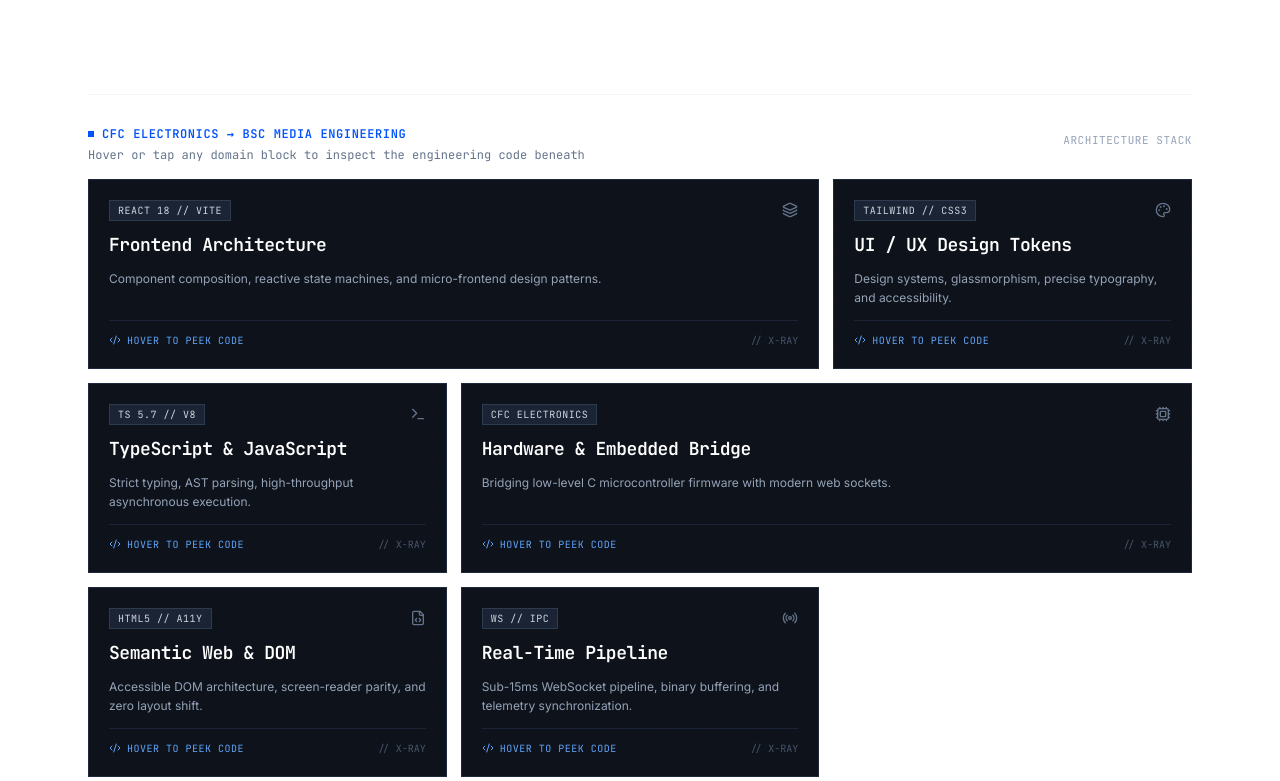
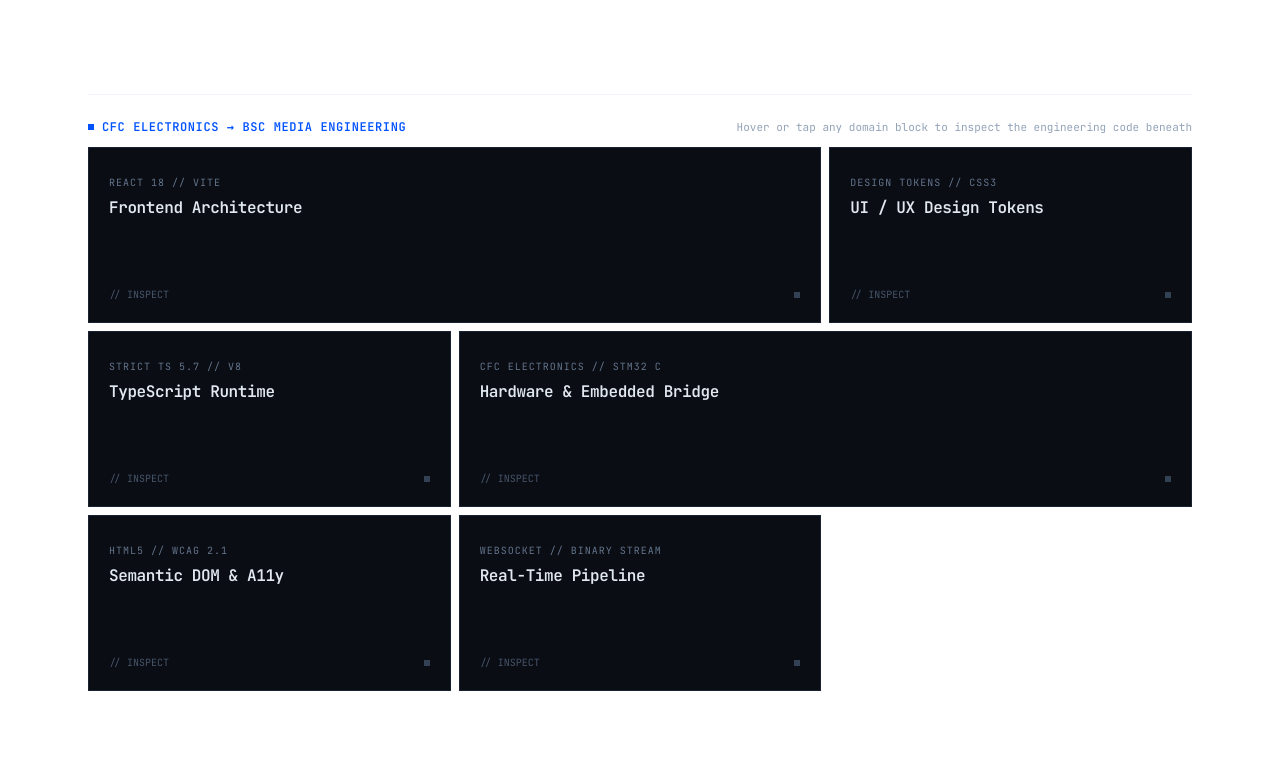
Before and after one commit to KingJamesGOAT/steve-benjamin-portfolio, a React (Vite) app: page / in a window 1280 px wide. Shown: the part 859-1640 px from the top of the page. Built offline with nearby package versions, Linux system fonts and the light colour scheme.

Commit message:
feat: minimal bento grid with candlelight spotlight circumference and zero layout shift

```diff
--- a/src/components/features/TechBentoGrid.tsx
+++ b/src/components/features/TechBentoGrid.tsx
@@ -1,53 +1,125 @@
 import React, { useState } from 'react';
 import { useTranslation } from 'react-i18next';
-import { Layers, Palette, Terminal, Cpu, FileCode, Radio, Code2, CheckCircle2 } from 'lucide-react';
 
 interface BentoTile {
   id: string;
-  badge: string;
-  icon: React.ComponentType<{ className?: string }>;
   colSpan: string;
   titleEn: string;
   titleFr: string;
-  descEn: string;
-  descFr: string;
-  fileBreadcrumb: string;
-  statusText: string;
+  tag: string;
   codeSnippet: React.ReactNode;
 }
+
+const BentoTileCard: React.FC<{ tile: BentoTile; isFrench: boolean }> = ({ tile, isFrench }) => {
+  const [pos, setPos] = useState<{ x: number; y: number; active: boolean }>({
+    x: -999,
+    y: -999,
+    active: false,
+  });
+
+  const handleMouseMove = (e: React.MouseEvent<HTMLDivElement>) => {
+    const rect = e.currentTarget.getBoundingClientRect();
+    setPos({
+      x: e.clientX - rect.left,
+      y: e.clientY - rect.top,
+      active: true,
+    });
+  };
+
+  const handleTouchMove = (e: React.TouchEvent<HTMLDivElement>) => {
+    if (e.touches[0]) {
+      const rect = e.currentTarget.getBoundingClientRect();
+      setPos({
+        x: e.touches[0].clientX - rect.left,
+        y: e.touches[0].clientY - rect.top,
+        active: true,
+      });
+    }
+  };
+
+  const handleLeave = () => {
+    setPos((prev) => ({ ...prev, active: false }));
+  };
+
+  return (
+    <div
+      onMouseMove={handleMouseMove}
+      onTouchMove={handleTouchMove}
+      onMouseLeave={handleLeave}
+      onTouchEnd={handleLeave}
+      className={`relative ${tile.colSpan} h-40 sm:h-44 border border-slate-800/80 bg-[#0A0D14] overflow-hidden select-none rounded-none cursor-crosshair`}
+      style={{ touchAction: 'pan-y' }}
+    >
+      {/* 1. DIM SURFACE LAYER (MINIMALIST & CLEAN) */}
+      <div className="absolute inset-0 p-5 flex flex-col justify-between z-10 pointer-events-none">
+        <div className="space-y-1">
+          <span className="text-[10px] font-mono uppercase tracking-widest text-slate-500">
+            {tile.tag}
+          </span>
+          <h3 className="text-sm sm:text-base font-bold font-mono tracking-tight text-slate-200">
+            {isFrench ? tile.titleFr : tile.titleEn}
+          </h3>
+        </div>
+
+        <div className="flex items-center justify-between text-[10px] font-mono text-slate-600">
+          <span>// INSPECT</span>
+          <span className="w-1.5 h-1.5 bg-slate-700 rounded-none inline-block" />
+        </div>
+      </div>
+
+      {/* 2. ILLUMINATED CODE LAYER (MASKED BY MOUSE SPOTLIGHT) */}
+      <div
+        className="absolute inset-0 p-5 z-20 flex flex-col justify-center bg-[#070A0F] font-mono text-xs pointer-events-none transition-opacity duration-150"
+        style={{
+          opacity: pos.active ? 1 : 0,
+          WebkitMaskImage: `radial-gradient(circle 80px at ${pos.x}px ${pos.y}px, black 40px, transparent 80px)`,
+          maskImage: `radial-gradient(circle 80px at ${pos.x}px ${pos.y}px, black 40px, transparent 80px)`,
+        }}
+      >
+        <div className="text-[11px] leading-relaxed text-slate-200">
+          {tile.codeSnippet}
+        </div>
+      </div>
+
+      {/* 3. LIGHT CIRCLE CIRCUMFERENCE (CANDLE / SPOTLIGHT RING) */}
+      {pos.active && (
+        <div
+          className="absolute z-30 pointer-events-none -translate-x-1/2 -translate-y-1/2 rounded-full border border-blue-500/70 shadow-[0_0_16px_rgba(0,82,255,0.45)] transition-opacity duration-100"
+          style={{
+            left: `${pos.x}px`,
+            top: `${pos.y}px`,
+            width: '160px',
+            height: '160px',
+          }}
+        />
+      )}
+    </div>
+  );
+};
 
 export const TechBentoGrid: React.FC = () => {
   const { t, i18n } = useTranslation();
   const isFrench = i18n.language?.startsWith('fr');
-  const [activeTile, setActiveTile] = useState<string | null>(null);
 
   const tiles: BentoTile[] = [
     {
       id: 'frontend',
-      badge: 'REACT 18 // VITE',
-      icon: Layers,
       colSpan: 'md:col-span-2',
       titleEn: 'Frontend Architecture',
       titleFr: 'Architecture Frontend',
-      descEn: 'Component composition, reactive state machines, and micro-frontend design patterns.',
-      descFr: 'Composition de composants, machines à états réactives et patrons de micro-frontend.',
-      fileBreadcrumb: 'src/core/EngineCanvas.tsx',
-      statusText: 'COMPILE: PASS // 60 FPS',
+      tag: 'React 18 // Vite',
       codeSnippet: (
-        <div className="space-y-1 font-mono text-[11px] leading-relaxed">
-          <div className="text-slate-500">// Reactive telemetry canvas engine</div>
+        <div className="space-y-1">
+          <div className="text-slate-500">// Reactive telemetry canvas</div>
           <div>
             <span className="text-[#38BDF8]">export const</span>{' '}
-            <span className="text-[#F59E0B]">EngineCore</span>: <span className="text-[#A78BFA]">React.FC</span> = () =&gt; {'{'}
+            <span className="text-[#F59E0B]">EngineCore</span> = () =&gt; {'{'}
           </div>
           <div className="pl-4">
-            <span className="text-[#38BDF8]">const</span> {'{'} <span className="text-slate-200">stream</span> {'}'} ={' '}
-            <span className="text-[#60A5FA]">useTelemetryStream</span>();
+            <span className="text-[#38BDF8]">const</span> {'{'} stream {'}'} = <span className="text-[#60A5FA]">useStream</span>();
           </div>
           <div className="pl-4">
-            <span className="text-[#38BDF8]">return</span> &lt;<span className="text-[#38BDF8]">Canvas</span>{' '}
-            <span className="text-slate-300">data</span>={'{'}<span className="text-slate-200">stream</span>{'}'}{' '}
-            <span className="text-slate-300">fps</span>={<span className="text-[#F43F5E]">60</span>} /&gt;;
+            <span className="text-[#38BDF8]">return</span> &lt;<span className="text-[#38BDF8]">Canvas</span> data={'{'}stream{'}'} /&gt;;
           </div>
           <div>{'}'};</div>
         </div>
@@ -55,17 +127,12 @@ export const TechBentoGrid: React.FC = () => {
     },
     {
       id: 'ui-ux',
-      badge: 'TAILWIND // CSS3',
-      icon: Palette,
       colSpan: 'md:col-span-1',
       titleEn: 'UI / UX Design Tokens',
       titleFr: 'Systèmes UI & UX',
-      descEn: 'Design systems, glassmorphism, precise typography, and accessibility.',
-      descFr: 'Systèmes de design, glassmorphisme, typographie rigoureuse et accessibilité.',
-      fileBreadcrumb: 'src/tokens/fintech.css',
-      statusText: 'TOKENS: SYNCED // WCAG AAA',
+      tag: 'Design Tokens // CSS3',
       codeSnippet: (
-        <div className="space-y-1 font-mono text-[11px] leading-relaxed">
+        <div className="space-y-1">
           <div className="text-slate-500">/* Institutional token scale */</div>
           <div>
             <span className="text-[#38BDF8]">:root</span> {'{'}
@@ -74,10 +141,7 @@ export const TechBentoGrid: React.FC = () => {
             <span className="text-[#60A5FA]">--electric</span>: <span className="text-[#34D399]">#0052FF</span>;
           </div>
           <div className="pl-4">
-            <span className="text-[#60A5FA]">--surface-dark</span>: <span className="text-[#34D399]">#0B0E14</span>;
-          </div>
-          <div className="pl-4">
-            <span className="text-[#60A5FA]">--radius-sharp</span>: <span className="text-[#F43F5E]">0px</span>;
+            <span className="text-[#60A5FA]">--surface</span>: <span className="text-[#34D399]">#0B0E14</span>;
           </div>
           <div>{'}'}</div>
         </div>
@@ -85,30 +149,22 @@ export const TechBentoGrid: React.FC = () => {
     },
     {
       id: 'javascript',
-      badge: 'TS 5.7 // V8',
-      icon: Terminal,
       colSpan: 'md:col-span-1',
-      titleEn: 'TypeScript & JavaScript',
-      titleFr: 'TypeScript & JavaScript',
-      descEn: 'Strict typing, AST parsing, high-throughput asynchronous execution.',
-      descFr: 'Typage strict, analyse AST et exécution asynchrone haute performance.',
-      fileBreadcrumb: 'src/types/telemetry.ts',
-      statusText: 'STRICT: TRUE // 0 ANY',
+      titleEn: 'TypeScript Runtime',
+      titleFr: 'Runtime TypeScript',
+      tag: 'Strict TS 5.7 // V8',
       codeSnippet: (
-        <div className="space-y-1 font-mono text-[11px] leading-relaxed">
-          <div className="text-slate-500">// Strict binary frame contract</div>
+        <div className="space-y-1">
+          <div className="text-slate-500">// Strict frame interface</div>
           <div>
             <span className="text-[#38BDF8]">interface</span>{' '}
-            <span className="text-[#F59E0B]">TelemetryPacket</span> {'{'}
+            <span className="text-[#F59E0B]">Packet</span> {'{'}
           </div>
           <div className="pl-4">
-            <span className="text-slate-300">timestamp</span>: <span className="text-[#A78BFA]">number</span>;
+            timestamp: <span className="text-[#A78BFA]">number</span>;
           </div>
           <div className="pl-4">
-            <span className="text-slate-300">latencyMs</span>: <span className="text-[#A78BFA]">number</span>;
-          </div>
-          <div className="pl-4">
-            <span className="text-slate-300">checksum</span>: <span className="text-[#A78BFA]">string</span>;
+            latencyMs: <span className="text-[#A78BFA]">number</span>;
           </div>
           <div>{'}'}</div>
         </div>
@@ -116,30 +172,22 @@ export const TechBentoGrid: React.FC = () => {
     },
     {
       id: 'hardware',
-      badge: 'CFC ELECTRONICS',
-      icon: Cpu,
       colSpan: 'md:col-span-2',
       titleEn: 'Hardware & Embedded Bridge',
       titleFr: 'Passerelle Hardware & Embarqué',
-      descEn: 'Bridging low-level C microcontroller firmware with modern web sockets.',
-      descFr: 'Liaison entre microcontrôleurs en C bas niveau et websockets applicatifs.',
-      fileBreadcrumb: 'firmware/stm32/usart_bridge.c',
-      statusText: 'BAUD: 115200 // DMA_ACTIVE',
+      tag: 'CFC Electronics // STM32 C',
       codeSnippet: (
-        <div className="space-y-1 font-mono text-[11px] leading-relaxed">
-          <div className="text-slate-500">// Low-latency hardware serial stream</div>
+        <div className="space-y-1">
+          <div className="text-slate-500">// Hardware serial telemetry</div>
           <div>
             <span className="text-[#38BDF8]">void</span>{' '}
             <span className="text-[#F59E0B]">USART_Bridge_Init</span>(<span className="text-[#A78BFA]">void</span>) {'{'}
           </div>
           <div className="pl-4">
-            <span className="text-slate-200">USART2-&gt;BRR</span> = <span className="text-[#F43F5E]">0x0116</span>; <span className="text-slate-500">// 115.2k</span>
+            USART2-&gt;BRR = <span className="text-[#F43F5E]">0x0116</span>; <span className="text-slate-500">// 115.2k</span>
           </div>
           <div className="pl-4">
-            <span className="text-slate-200">USART2-&gt;CR1</span> |= <span className="text-[#60A5FA]">USART_CR1_UE</span> | <span className="text-[#60A5FA]">USART_CR1_TE</span>;
-          </div>
-          <div className="pl-4">
-            <span className="text-slate-200">DMA1_Stream6-&gt;CR</span> |= <span className="text-[#60A5FA]">DMA_SxCR_EN</span>;
+            USART2-&gt;CR1 |= <span className="text-[#60A5FA]">USART_CR1_UE</span>;
           </div>
           <div>{'}'}</div>
         </div>
@@ -147,27 +195,18 @@ export const TechBentoGrid: React.FC = () => {
     },
     {
       id: 'semantic-html',
-      badge: 'HTML5 // A11Y',
-      icon: FileCode,
       colSpan: 'md:col-span-1',
-      titleEn: 'Semantic Web & DOM',
-      titleFr: 'Web Sémantique & DOM',
-      descEn: 'Accessible DOM architecture, screen-reader parity, and zero layout shift.',
-      descFr: 'Architecture DOM accessible, compatibilité lecteur d’écran et CLS nul.',
-      fileBreadcrumb: 'src/views/feed.html',
-      statusText: 'ARIA: VALIDATED // WCAG 2.1',
+      titleEn: 'Semantic DOM & A11y',
+      titleFr: 'DOM Sémantique & A11y',
+      tag: 'HTML5 // WCAG 2.1',
       codeSnippet: (
-        <div className="space-y-1 font-mono text-[11px] leading-relaxed">
-          <div className="text-slate-500">&lt;!-- Accessible institutional feed --&gt;</div>
+        <div className="space-y-1">
+          <div className="text-slate-500">&lt;!-- Accessible feed --&gt;</div>
           <div>
-            &lt;<span className="text-[#38BDF8]">article</span> <span className="text-slate-300">role</span>=<span className="text-[#34D399]">"feed"</span>{' '}
-            <span className="text-slate-300">aria-live</span>=<span className="text-[#34D399]">"polite"</span>&gt;
+            &lt;<span className="text-[#38BDF8]">article</span> <span className="text-slate-300">role</span>=<span className="text-[#34D399]">"feed"</span>&gt;
           </div>
           <div className="pl-4">
-            &lt;<span className="text-[#38BDF8]">header</span> <span className="text-slate-300">class</span>=<span className="text-[#34D399]">"hud-header"</span> /&gt;
-          </div>
-          <div className="pl-4">
-            &lt;<span className="text-[#38BDF8]">main</span> <span className="text-slate-300">id</span>=<span className="text-[#34D399]">"telemetry-stream"</span> /&gt;
+            &lt;<span className="text-[#38BDF8]">header</span> class=<span className="text-[#34D399]">"hud"</span> /&gt;
           </div>
           <div>&lt;/<span className="text-[#38BDF8]">article</span>&gt;</div>
         </div>
@@ -175,26 +214,21 @@ export const TechBentoGrid: React.FC = () => {
     },
     {
       id: 'network',
-      badge: 'WS // IPC',
-      icon: Radio,
       colSpan: 'md:col-span-1',
       titleEn: 'Real-Time Pipeline',
       titleFr: 'Pipeline Temps Réel',
-      descEn: 'Sub-15ms WebSocket pipeline, binary buffering, and telemetry synchronization.',
-      descFr: 'Pipeline WebSocket sous 15ms, tampons binaires et synchronisation télémétrique.',
-      fileBreadcrumb: 'src/services/socketClient.ts',
-      statusText: 'LATENCY: 12ms // WEBSOCKET_OPEN',
+      tag: 'WebSocket // Binary Stream',
       codeSnippet: (
-        <div className="space-y-1 font-mono text-[11px] leading-relaxed">
-          <div className="text-slate-500">// Low-latency real-time ingestion</div>
+        <div className="space-y-1">
+          <div className="text-slate-500">// Binary frame ingestion</div>
           <div>
-            <span className="text-slate-200">ws.onmessage</span> = (<span className="text-slate-300">e</span>: <span className="text-[#A78BFA]">MessageEvent</span>) =&gt; {'{'}
+            ws.onmessage = (<span className="text-slate-300">e</span>) =&gt; {'{'}
           </div>
           <div className="pl-4">
-            <span className="text-[#38BDF8]">const</span> <span className="text-slate-200">frame</span> = <span className="text-[#60A5FA]">decodeBuffer</span>(<span className="text-slate-300">e.data</span>);
+            <span className="text-[#38BDF8]">const</span> data = <span className="text-[#60A5FA]">decode</span>(e.data);
           </div>
           <div className="pl-4">
-            <span className="text-[#60A5FA]">dispatch</span>(<span className="text-[#F59E0B]">syncHardwareState</span>(<span className="text-slate-200">frame</span>));
+            <span className="text-[#60A5FA]">dispatch</span>(sync(data));
           </div>
           <div>{'}'};</div>
         </div>
@@ -203,121 +237,23 @@ export const TechBentoGrid: React.FC = () => {
   ];
 
   return (
-    <div className="space-y-4 pt-6 border-t border-slate-100">
-      {/* Header */}
-      <div className="flex flex-col sm:flex-row sm:items-center justify-between gap-2">
-        <div className="space-y-1">
-          <div className="inline-flex items-center space-x-2 text-xs font-mono font-semibold uppercase tracking-wider text-electric">
-            <span className="w-1.5 h-1.5 bg-electric rounded-none inline-block" />
-            <span>{t('home.bento.badge')}</span>
-          </div>
-          <p className="text-xs text-slate-500 font-mono">
-            {t('home.bento.hint')}
-          </p>
+    <div className="space-y-3 pt-6 border-t border-slate-100">
+      {/* Minimal Header */}
+      <div className="flex flex-col sm:flex-row sm:items-center justify-between gap-1.5">
+        <div className="inline-flex items-center space-x-2 text-xs font-mono font-semibold uppercase tracking-wider text-electric">
+          <span className="w-1.5 h-1.5 bg-electric rounded-none inline-block" />
+          <span>{t('home.bento.badge')}</span>
         </div>
-        <span className="text-[11px] font-mono text-slate-400 uppercase tracking-wider">
-          {t('home.bento.tag')}
+        <span className="text-[11px] font-mono text-slate-400">
+          {t('home.bento.hint')}
         </span>
       </div>
 
-      {/* Bento Grid Container */}
-      <div className="grid grid-cols-1 md:grid-cols-3 gap-3.5 select-none">
-        {tiles.map((tile) => {
-          const Icon = tile.icon;
-          const isHovered = activeTile === tile.id;
-
-          return (
-            <div
-              key={tile.id}
-              onMouseEnter={() => setActiveTile(tile.id)}
-              onMouseLeave={() => setActiveTile(null)}
-              onClick={() => setActiveTile(activeTile === tile.id ? null : tile.id)}
-              className={`relative ${tile.colSpan} min-h-[175px] sm:min-h-[190px] border transition-all duration-300 rounded-none cursor-pointer p-4 sm:p-5 flex flex-col justify-between overflow-hidden ${
-                isHovered
-                  ? 'border-blue-500 bg-[#0B0E14] shadow-[0_0_24px_rgba(0,82,255,0.18)]'
-                  : 'border-slate-800 bg-[#0E121A] hover:border-slate-700'
-              }`}
-            >
-              {/* Background ambient grid pattern */}
-              <div
-                className="absolute inset-0 opacity-10 pointer-events-none"
-                style={{
-                  backgroundImage: `
-                    linear-gradient(to right, rgba(255, 255, 255, 0.08) 1px, transparent 1px),
-                    linear-gradient(to bottom, rgba(255, 255, 255, 0.08) 1px, transparent 1px)
-                  `,
-                  backgroundSize: '24px 24px',
-                }}
-              />
-
-              {/* DEFAULT SURFACE VIEW */}
-              <div
-                className={`relative z-10 flex flex-col justify-between h-full transition-opacity duration-200 ${
-                  isHovered ? 'opacity-0 pointer-events-none hidden' : 'opacity-100 flex'
-                }`}
-              >
-                <div className="space-y-2.5">
-                  <div className="flex items-center justify-between">
-                    <span className="inline-flex items-center px-2 py-0.5 text-[10px] font-mono tracking-wider uppercase bg-slate-800/80 text-slate-300 border border-slate-700/80 rounded-none">
-                      {tile.badge}
-                    </span>
-                    <Icon className="w-4 h-4 text-slate-500" />
-                  </div>
-
-                  <h3 className="text-base sm:text-lg font-bold font-mono tracking-tight text-white">
-                    {isFrench ? tile.titleFr : tile.titleEn}
-                  </h3>
-
-                  <p className="text-xs text-slate-400 font-sans leading-relaxed line-clamp-2">
-                    {isFrench ? tile.descFr : tile.descEn}
-                  </p>
-                </div>
-
-                <div className="pt-3 border-t border-slate-800/80 flex items-center justify-between text-[10px] font-mono text-slate-500">
-                  <span className="flex items-center space-x-1.5 text-blue-400">
-                    <Code2 className="w-3 h-3 text-blue-400" />
-                    <span className="uppercase tracking-wider">{t('home.bento.peekAction')}</span>
-                  </span>
-                  <span className="text-slate-600">// X-RAY</span>
-                </div>
-              </div>
-
-              {/* X-RAY CODE VIEW (ACTIVATES ON HOVER / TOUCH) */}
-              <div
-                className={`relative z-10 flex flex-col justify-between h-full transition-opacity duration-200 ${
-                  isHovered ? 'opacity-100 flex' : 'opacity-0 pointer-events-none hidden'
-                }`}
-              >
-                {/* File Header */}
-                <div className="flex items-center justify-between border-b border-slate-800/90 pb-2">
-                  <div className="flex items-center space-x-2">
-                    <span className="w-2 h-2 bg-[#0052FF] rounded-none inline-block animate-pulse" />
-                    <span className="text-[11px] font-mono text-slate-300">
-                      {tile.fileBreadcrumb}
-                    </span>
-                  </div>
-                  <span className="text-[9px] font-mono uppercase tracking-wider text-blue-400 border border-blue-500/30 px-1.5 py-0.5 bg-blue-950/60 rounded-none">
-                    INSPECTING
-                  </span>
-                </div>
-
-                {/* Monospace Code Block */}
-                <div className="my-auto py-2">
-                  {tile.codeSnippet}
-                </div>
-
-                {/* Status Bar */}
-                <div className="pt-2 border-t border-slate-800/90 flex items-center justify-between text-[10px] font-mono text-slate-400">
-                  <span className="flex items-center space-x-1 text-emerald-400">
-                    <CheckCircle2 className="w-3 h-3 text-emerald-400" />
-                    <span>{tile.statusText}</span>
-                  </span>
-                  <span className="text-slate-500">ESC / LEAVE</span>
-                </div>
-              </div>
-            </div>
-          );
-        })}
+      {/* Bento Grid: Tight gap-2 spacing */}
+      <div className="grid grid-cols-1 md:grid-cols-3 gap-2 select-none">
+        {tiles.map((tile) => (
+          <BentoTileCard key={tile.id} tile={tile} isFrench={Boolean(isFrench)} />
+        ))}
       </div>
     </div>
   );
```
